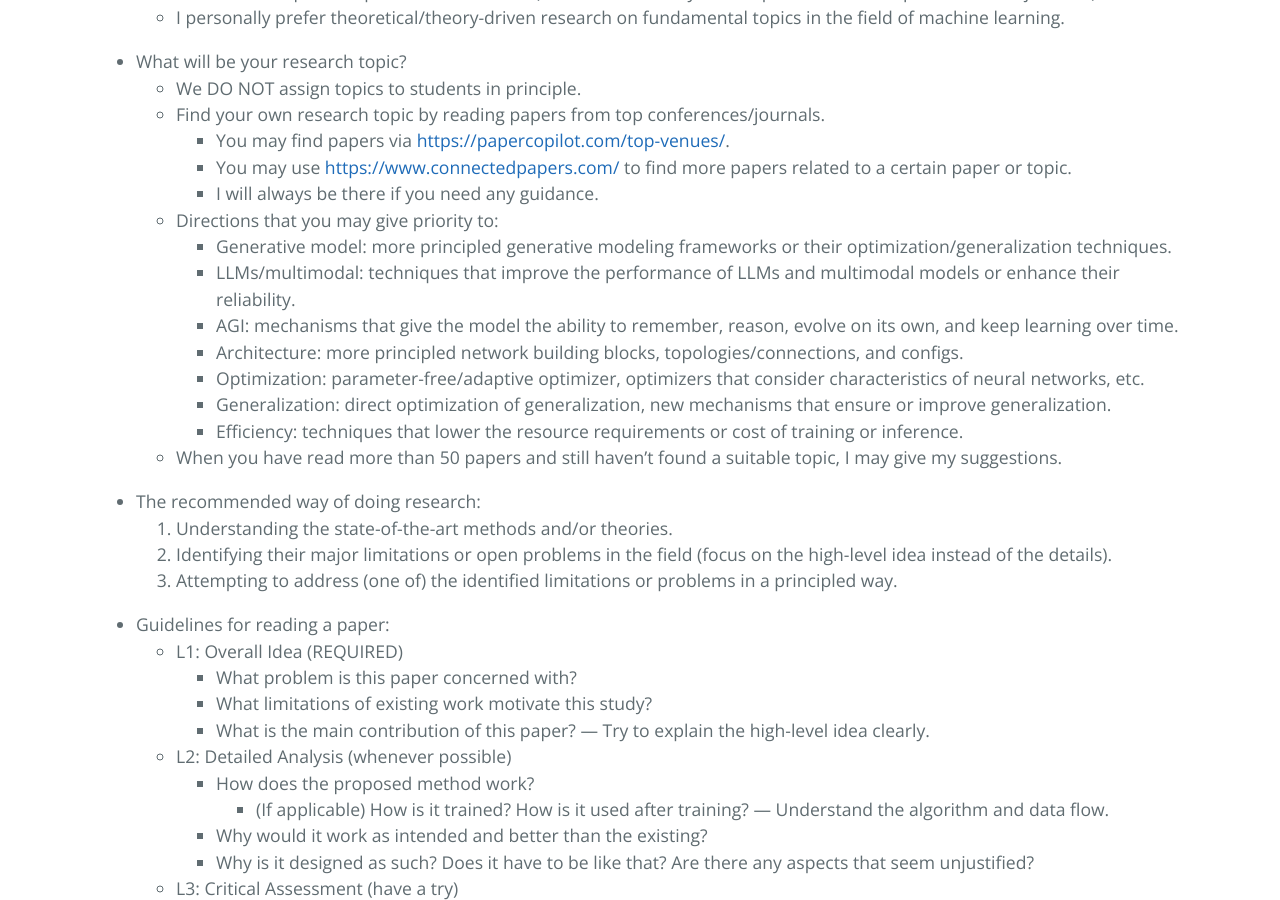
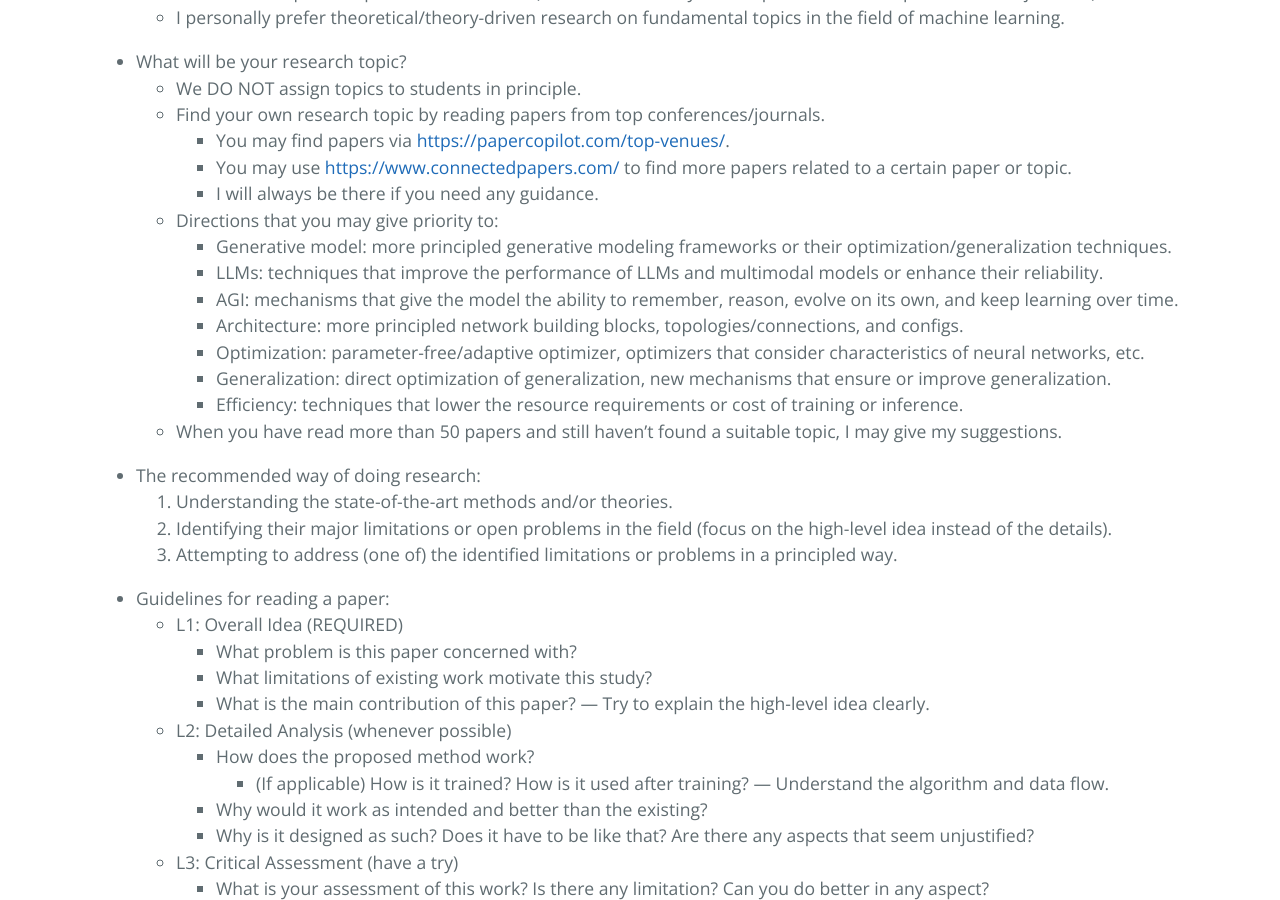
Before and after one commit to ZhimingZhou/zhimingzhou.github.io, a Jekyll site: the page built from _posts/2020-12-09-Prospective-Students.md, in a window 1280 px wide and 900 px high, scrolled down 660 px. Built offline with Jekyll 4.4.1, drawn with Linux system fonts in a browser that asks for light colours.

Commit message:
Update 2020-12-09-Prospective-Students.md

```diff
--- a/_posts/2020-12-09-Prospective-Students.md
+++ b/_posts/2020-12-09-Prospective-Students.md
@@ -30,7 +30,7 @@ I’m looking for TALENTED students with GENUINE enthusiasm for FUNDAMENTAL rese
 		- I will always be there if you need any guidance.
 	- Directions that you may give priority to:
 		- Generative model: more principled generative modeling frameworks or their optimization/generalization techniques.
-		- LLMs/multimodal: techniques that improve the performance of LLMs and multimodal models or enhance their reliability.
+		- LLMs: techniques that improve the performance of LLMs and multimodal models or enhance their reliability.
 		- AGI: mechanisms that give the model the ability to remember, reason, evolve on its own, and keep learning over time.
 		- Architecture: more principled network building blocks, topologies/connections, and configs.
 		- Optimization: parameter-free/adaptive optimizer, optimizers that consider characteristics of neural networks, etc.
```
